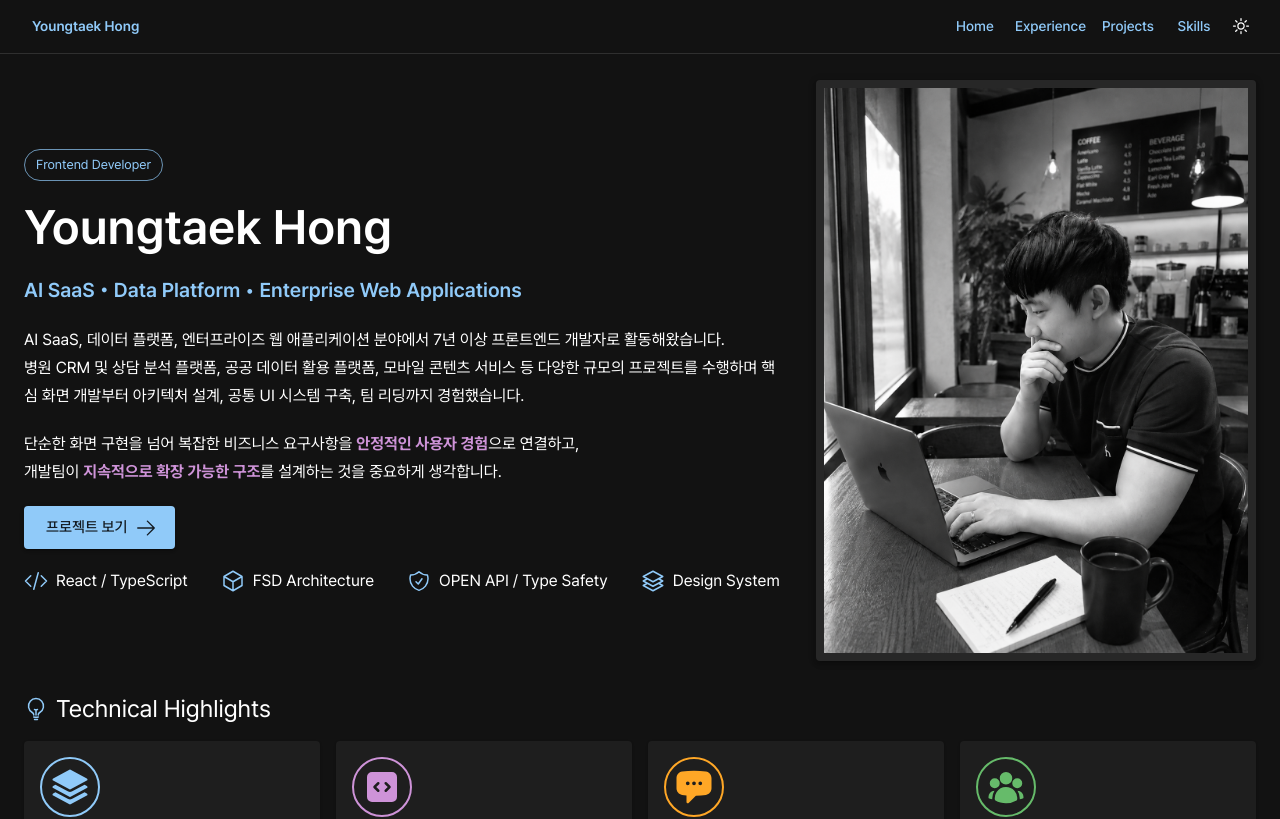
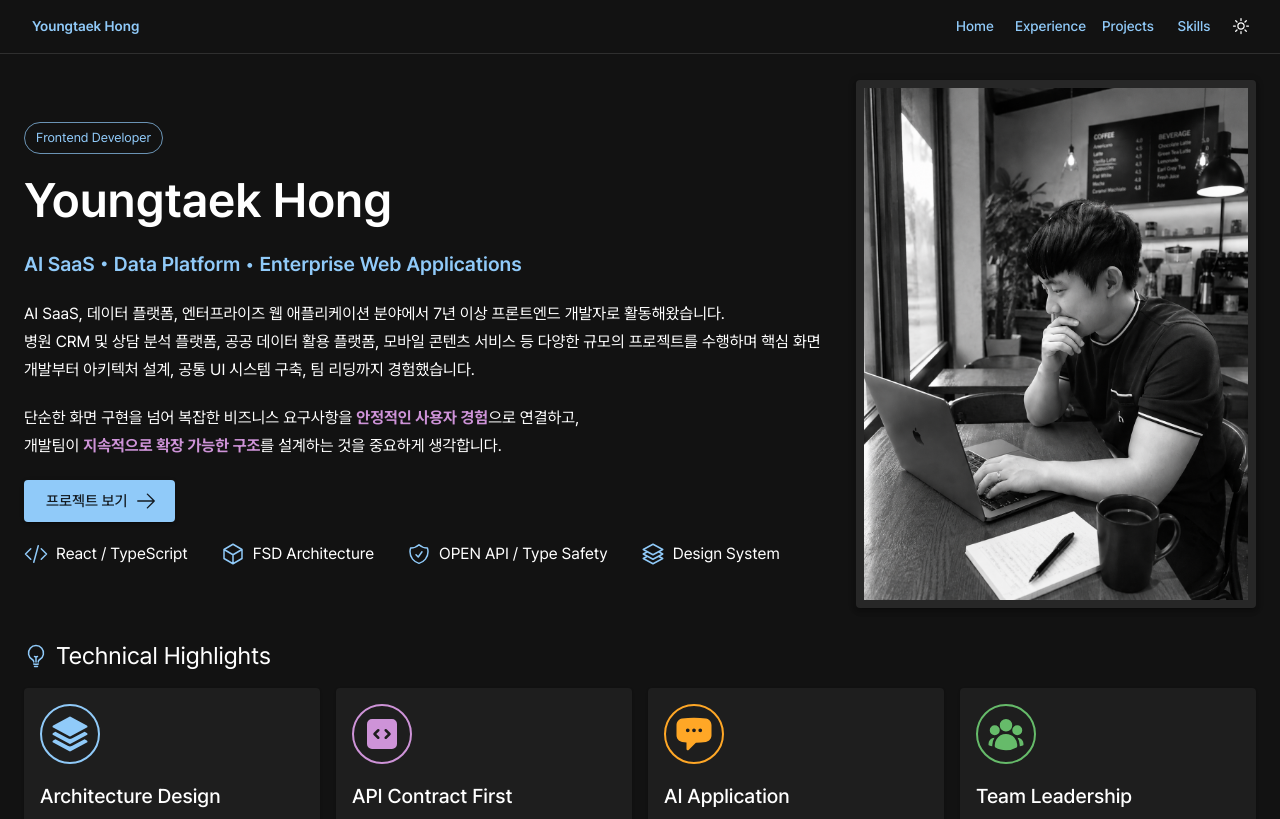
Before and after one commit to Auxilia606/ythong-me, a Next.js app: page / in a window 1280 px wide. Shown: the top 819 px of the page. Built offline with nearby package versions, Linux system fonts and the light colour scheme; what @mui/material-nextjs would draw is missing.

Commit message:
Style: 그림 크기 조정

```diff
--- a/src/pages/home/ui/hero-banner.tsx
+++ b/src/pages/home/ui/hero-banner.tsx
@@ -119,7 +119,7 @@ function HeroBanner() {
       <Paper
         elevation={4}
         sx={{
-          flex: "0 1 440px",
+          flex: "0 1 400px",
           alignSelf: { xs: "center", md: "stretch" },
           width: { xs: "100%", md: "auto" },
         }}
```
